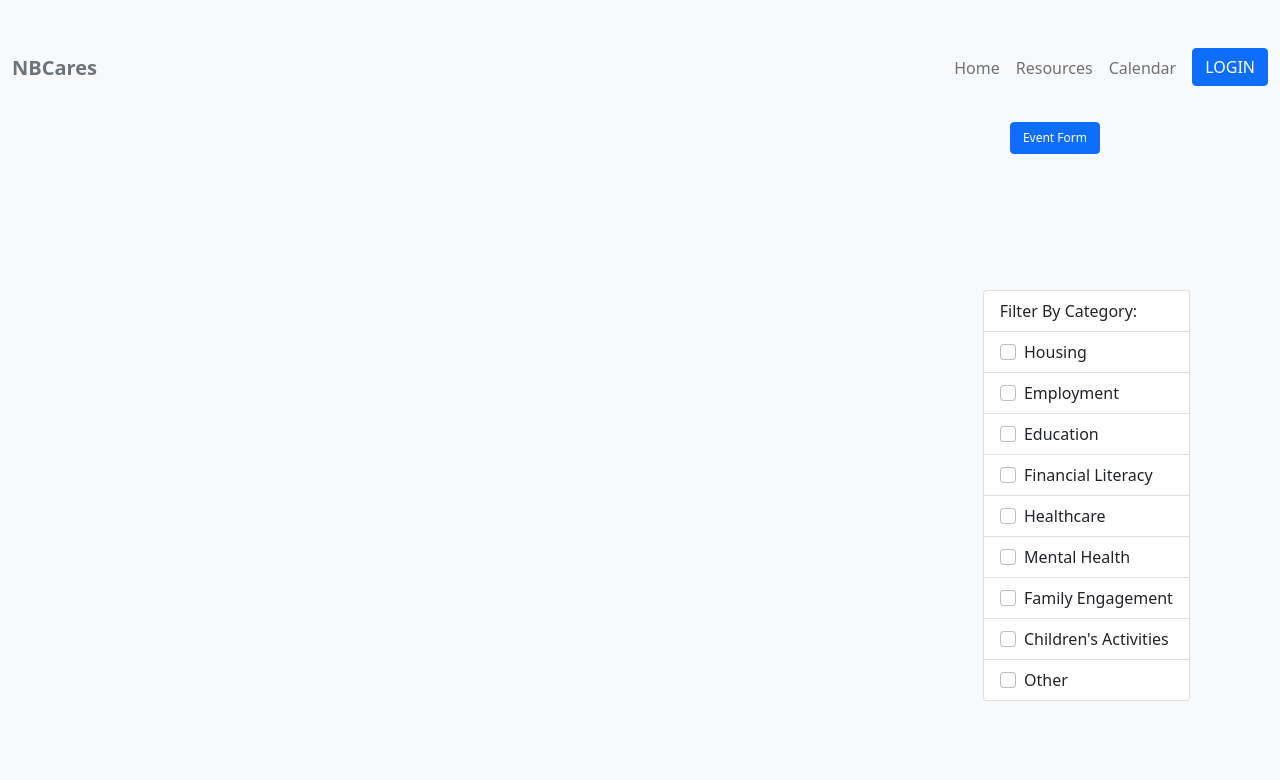
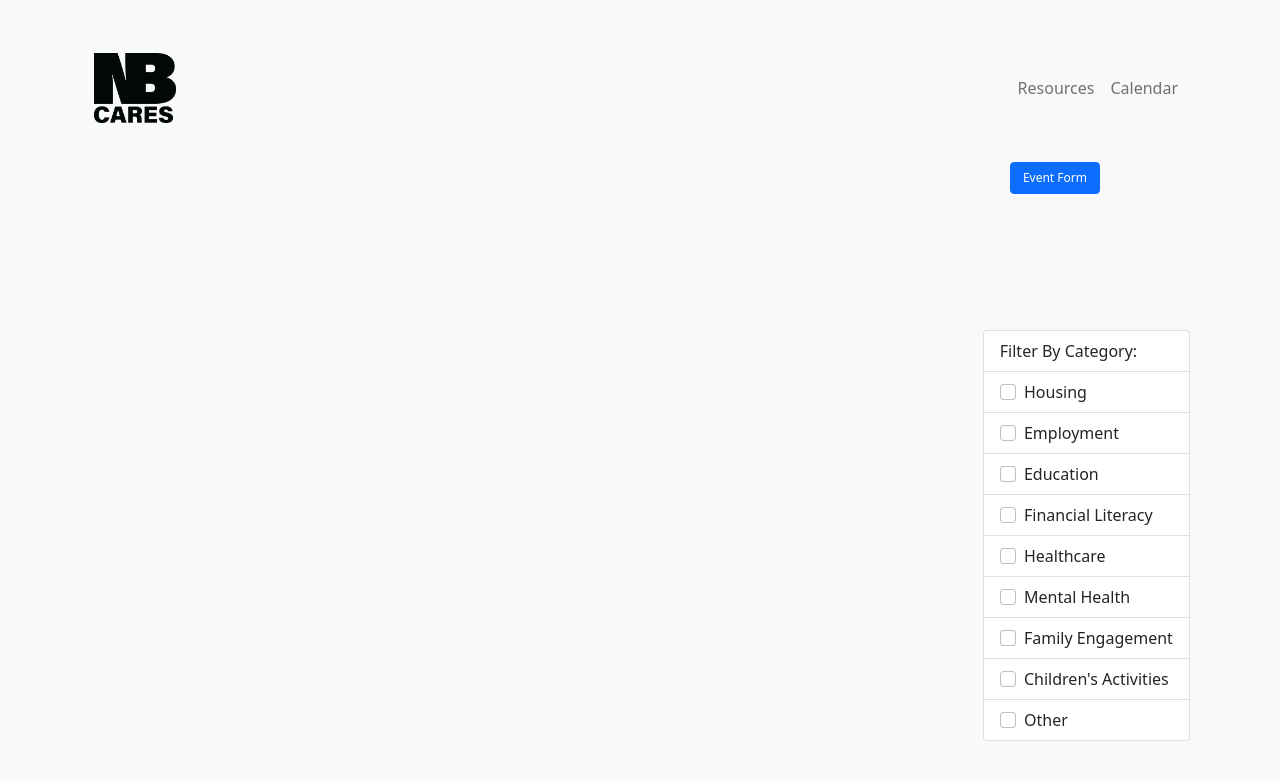
Before and after one commit to LEE-RUM/nbcares-410, a website: page public/calendar.html in a window 1280 px wide. Drawn offline with nearby package versions, Linux system fonts and the light colour scheme; files that its build step writes are made by us from their sources; files whose address does not match are found by name.

Commit message:
navbar changes

```diff
--- a/public/calendar.html
+++ b/public/calendar.html
@@ -10,13 +10,12 @@
   </head>
   <body>
     <!-- Nav bar starts -->
+<div class="container">
   <nav class="navbar navbar-expand-md navbar-light pt-5 pb-4">
     <div class="container-xxl">
 
       <a class="navbar-brand"  href="#">
-      <span class="text-secondary fw-bold">
-        NBCares
-      </span>
+        <img src="images/NB_Cares_logo_black.png" alt="" height="70">
         </a>
 
         <button class="navbar-toggler" type="button" data-bs-toggle="collapse" data-bs-target="#main-nav" aria-controls="main-nav" aria-expanded="false" aria-label="Toggle navigation">
@@ -26,22 +25,17 @@
         <div class="collapse navbar-collapse justify-content-end align-center" id="main-nav">
             <ul class="navbar-nav">
                 <li class="nav-item">
-                  <a class="nav-link" href="index.html">Home</a>
-              </li>
-              <li class="nav-item">
-                  <a class="nav-link" href="#">Resources</a>
+                    <a class="nav-link" href="index.html">Resources</a>
                 </li>
                 <li class="nav-item">
                     <a class="nav-link" href="calendar.html">Calendar</a>
-              </li>
-              <li class="nav-item ms-2 d-none d-md-inline">
-                  <a class="btn btn-primary" href="login.html">LOGIN</a>
                 </li>
 
             </ul>
         </div>
     </div>
   </nav>
+</div>
 
 <button type="button" class="btn btn-primary" id="modalbtn" data-bs-toggle="modal" data-bs-target="#modalForm">
   Event Form
```
Lines whose indentation alone changed are shown as unchanged.
